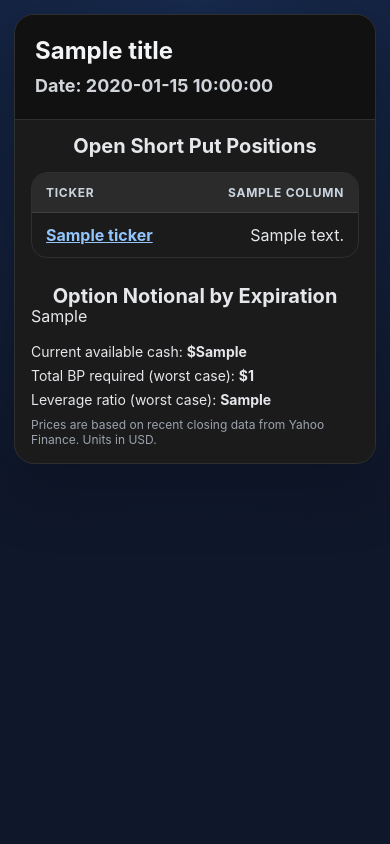
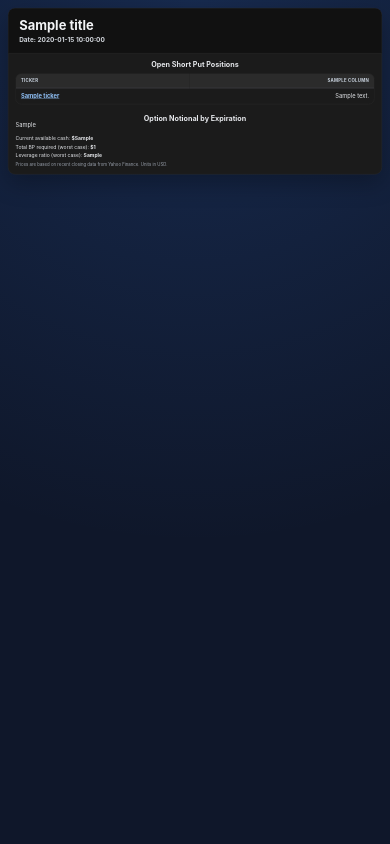
Before and after one commit to laurence1126/Option-Wheel, a Flask app: template app/templates/option_watcher.html in a window 390 px wide. Run offline with Flask 3, Linux system fonts and the light colour scheme; the template is opened without the code that fills it: most values are stand-ins (such as "Sample title", 1, 10 or a date in 2020).

Commit message:
Refactor option_watcher.html for improved layout and responsiveness

```diff
--- a/app/templates/option_watcher.html
+++ b/app/templates/option_watcher.html
@@ -21,9 +21,13 @@
         font-family: Inter, ui-sans-serif, system-ui, -apple-system, BlinkMacSystemFont, "Segoe UI", sans-serif;
       }
 
-      main {
+      .report-wrapper {
         width: min(1040px, 100%);
         margin: 0 auto;
+      }
+
+      main {
+        width: 100%;
         overflow: hidden;
         border: 1.5px solid #2f2f2f;
         border-radius: 20px;
@@ -51,7 +55,7 @@
 
       h1 {
         color: #f3f4f6;
-        font-size: clamp(24px, 6vw, 36px);
+        font-size: 36px;
         line-height: 1;
       }
 
@@ -175,20 +179,22 @@
 
       @media (max-width: 540px) {
         body {
-          padding: 14px;
+          padding: 8px;
         }
 
-        header {
-          padding: 24px 20px;
+        .report-wrapper {
+          width: 100%;
         }
 
-        section {
-          padding: 16px;
+        main {
+          width: 1040px;
+          transform-origin: top left;
         }
       }
     </style>
   </head>
   <body>
+    <div class="report-wrapper">
       <main>
         <header>
           <h1>{{ title }}</h1>
@@ -244,5 +250,29 @@
           {% endif %}
         </section>
       </main>
+    </div>
+
+    <script>
+      const reportWrapper = document.querySelector(".report-wrapper");
+      const report = reportWrapper.querySelector("main");
+      const phoneLayout = window.matchMedia("(max-width: 540px)");
+
+      function fitReportToPhone() {
+        report.style.transform = "";
+        reportWrapper.style.height = "";
+
+        if (!phoneLayout.matches) {
+          return;
+        }
+
+        const scale = Math.min(1, reportWrapper.clientWidth / report.offsetWidth);
+        report.style.transform = `scale(${scale})`;
+        reportWrapper.style.height = `${report.offsetHeight * scale}px`;
+      }
+
+      fitReportToPhone();
+      window.addEventListener("load", fitReportToPhone);
+      window.addEventListener("resize", fitReportToPhone);
+    </script>
   </body>
 </html>
```
Lines whose indentation alone changed are shown as unchanged.
